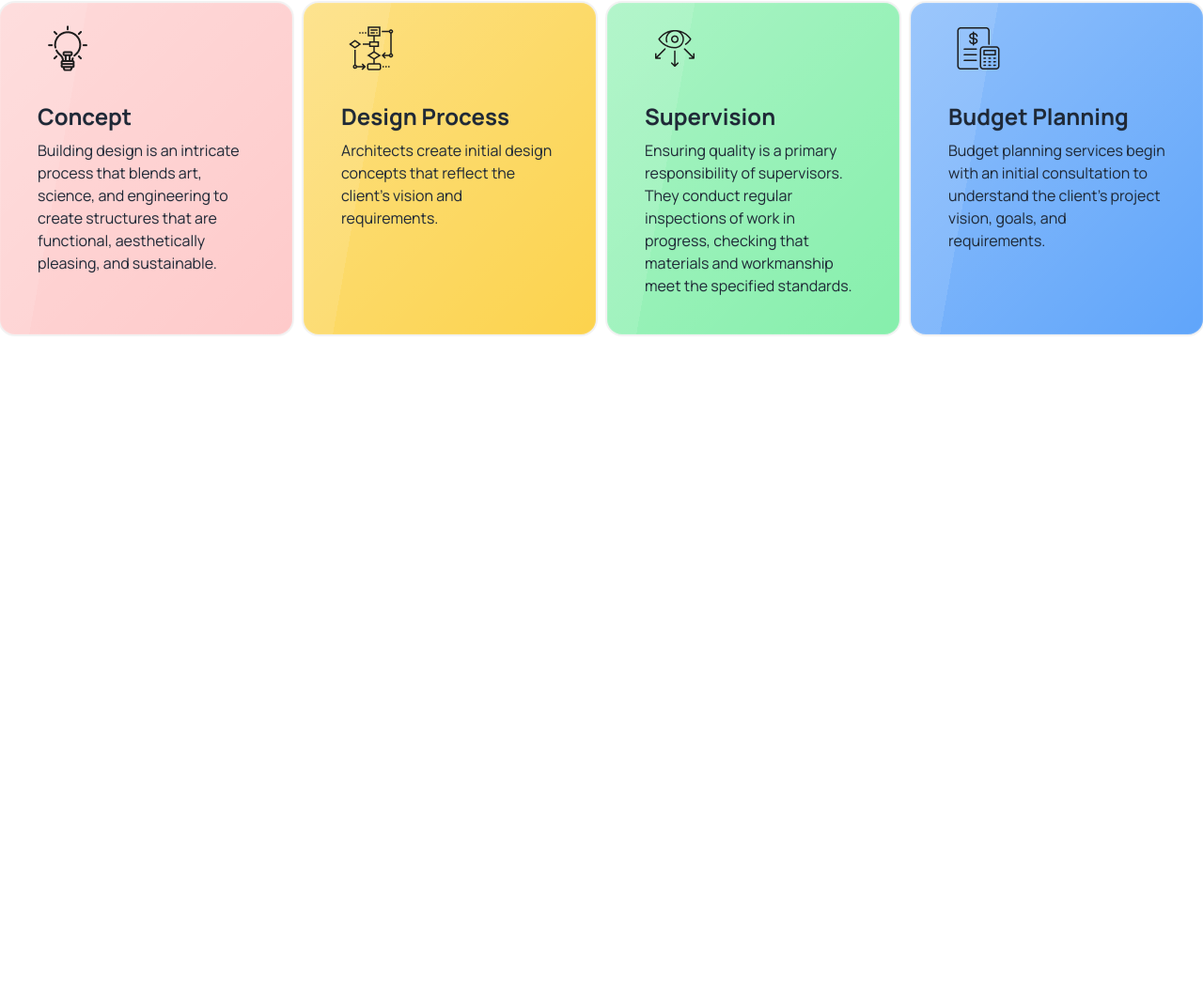
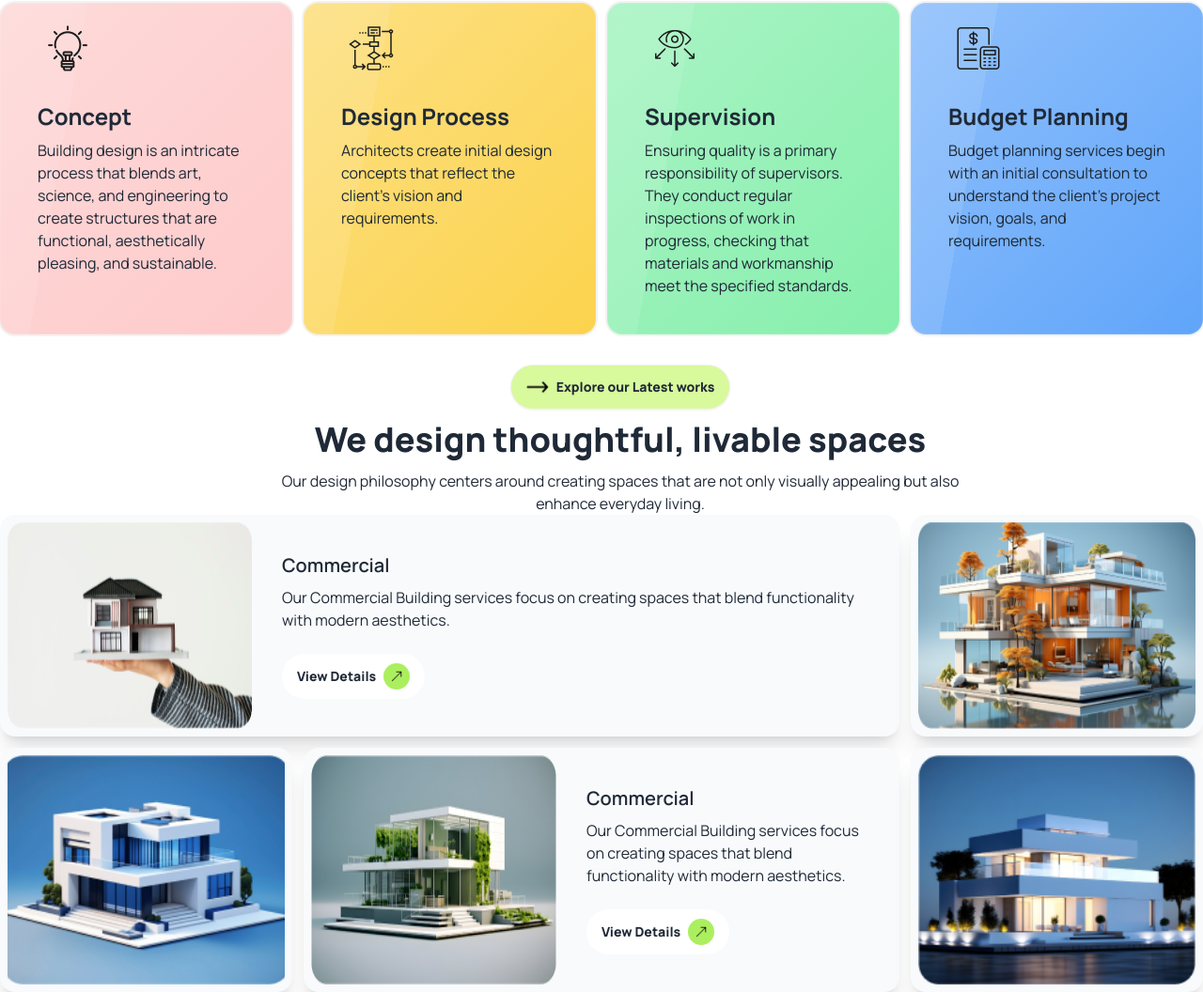
Before and after one commit to PeyalHasan/b10a3-assignment-3, a website: page index.html in a window 1280 px wide. Shown: the part 1697-2753 px from the top of the page at 94% size. Before the commit the page ends 2053 px from the top, so only its background shows below. Drawn offline with nearby package versions, Linux system fonts and the light colour scheme.

Commit message:
Latest Portfolio

```diff
--- a/index.html
+++ b/index.html
@@ -222,6 +222,75 @@
                 </div>
               </div>
             </section>
+            <!-- Section Latest Portfolio -->
+             <section class="mt-8">
+              <div class="lg:w-[60%] lg:max-h-max container mx-auto text-center ">
+                <a class="btn font-extrabold ml-10 bg-lime-200 rounded-3xl "> <span class="rounded-full "><img class="size-6 " src="./assets/right-arrow-50.png" alt=""></span>Explore our Latest works</a>
+                <div class="ml-10 mt-3">
+                  <h3 class="text-4xl font-extrabold mb-3">We design thoughtful, livable spaces</h3>
+                  <p>Our design philosophy centers around creating spaces that are not only visually appealing but also enhance everyday living.</p>
+                </div>
+              </div>
+              <div class="grid grid-cols-1 md:grid-cols-4 lg:grid-cols-4 gap-3 ">
+                <!-- First Card -->
+                <div class="card p-2 bg-slate-50 border-1 card-side bg-base-100 shadow-xl flex flex-col md:flex-row lg:flex-row md:col-span-4 lg:col-span-3 ">
+
+                    <img
+                      src="./assets/img1.png"
+                      alt="" />
+                  </figure>
+                  <div class="card-body">
+                    <h2 class="card-title">Commercial</h2>
+                    <p>Our Commercial Building services focus on creating spaces that blend functionality with modern aesthetics.</p>
+                    <div class=" ">
+                      <a class="btn bg-white border-none shadow-none  font-extrabold  rounded-3xl mt-4">View Details <span class="rounded-full bg-main-color"><img class="size-7  p-2 " src="./assets/up-arrow-25.png" alt=""></span></a>
+                    </div>
+                  </div>
+                </div>
+                <!-- Second Card -->
+                <div class="card border-1  p-2 bg-slate-50 border-1 card-side bg-base-100 shadow-xl md:col-span-2 lg:col-span-1">
+                    <img class="w-full"
+                      src="./assets/img2.png"
+                      alt="" />
+                </div>
+                <!-- Third Card -->
+                <div class="card border-1  p-2 bg-slate-50 border-1 card-side bg-base-100 shadow-xl md:col-span-2 lg:col-span-1  ">
+                     <img class="w-full object-cover"
+                      src="./assets/img3.png"
+                      alt="" />
+
+                </div>
+                <!-- Fourth Card -->
+                <div class="card p-2 bg-slate-50 border-1 card-side bg-base-100 shadow-xl flex flex-col md:flex-row lg:flex-row md:col-span-4 lg:col-span-2">
+
+                  <img
+                    src="./assets/img4.png"
+                    alt="" />
+                </figure>
+                <div class="card-body">
+                  <h2 class="card-title">Commercial</h2>
+                  <p>Our Commercial Building services focus on creating spaces that blend functionality with modern aesthetics.</p>
+                  <div class=" ">
+                    <a class="btn bg-white border-none shadow-none  font-extrabold  rounded-3xl mt-4">View Details <span class="rounded-full bg-main-color"><img class="size-7  p-2 " src="./assets/up-arrow-25.png" alt=""></span></a>
+                  </div>
+                </div>
+              </div>
+
+              <!-- Fifth Card -->
+              <div class="card border-1  p-2 bg-slate-50 border-1 card-side bg-base-100 shadow-xl md:col-span-2 lg:col-span-2 lg:hidden">
+                <img class="w-full"
+                  src="./assets/img5.png"
+                  alt="" />
+            </div>
+                <!-- Sixth Card -->
+                <div class="card border-1  p-2 bg-slate-50 border-1 card-side bg-base-100 shadow-xl md:col-span-2 lg:col-span-1">
+                    <img class="w-full"
+                      src="./assets/img5.png"
+                      alt="" />
+                </div>
+              </div>
+              </div>
+             </section>
      </main>
      <!-- Footer Section  -->
       <footer>
```
